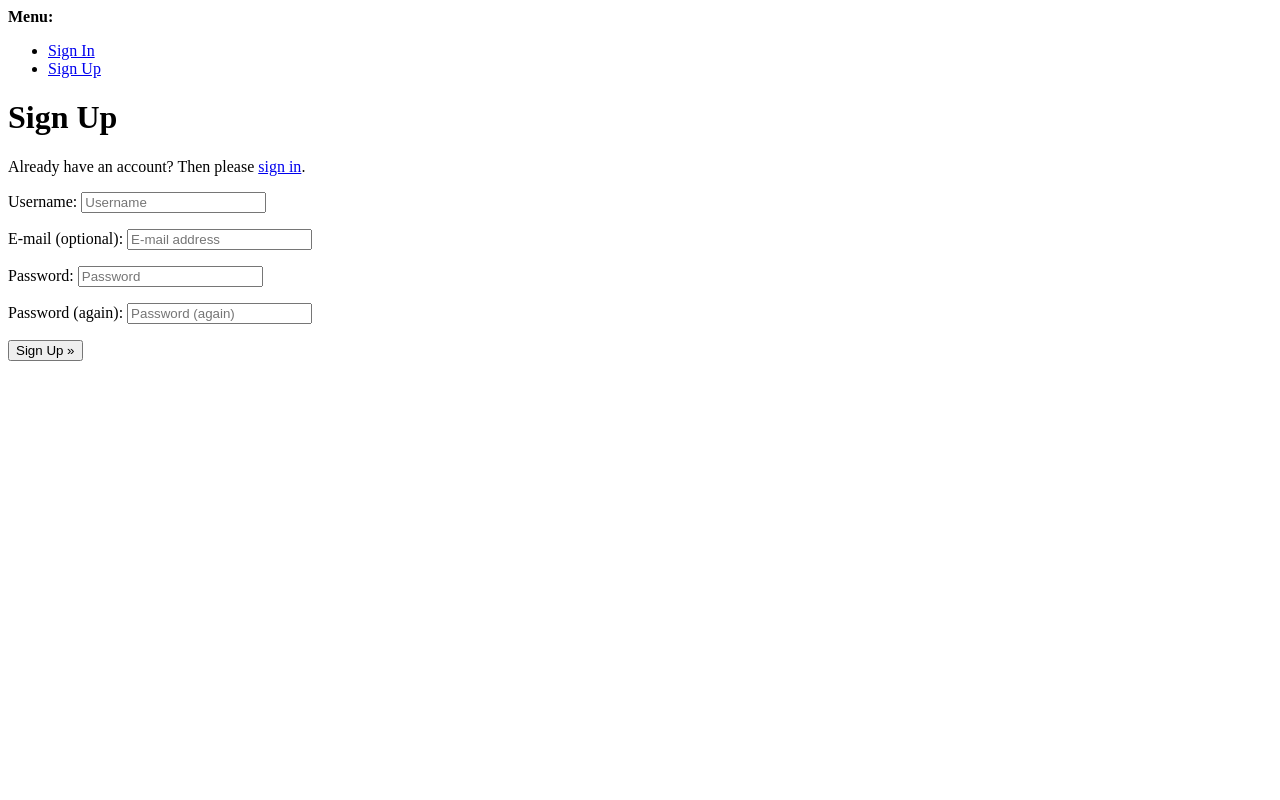
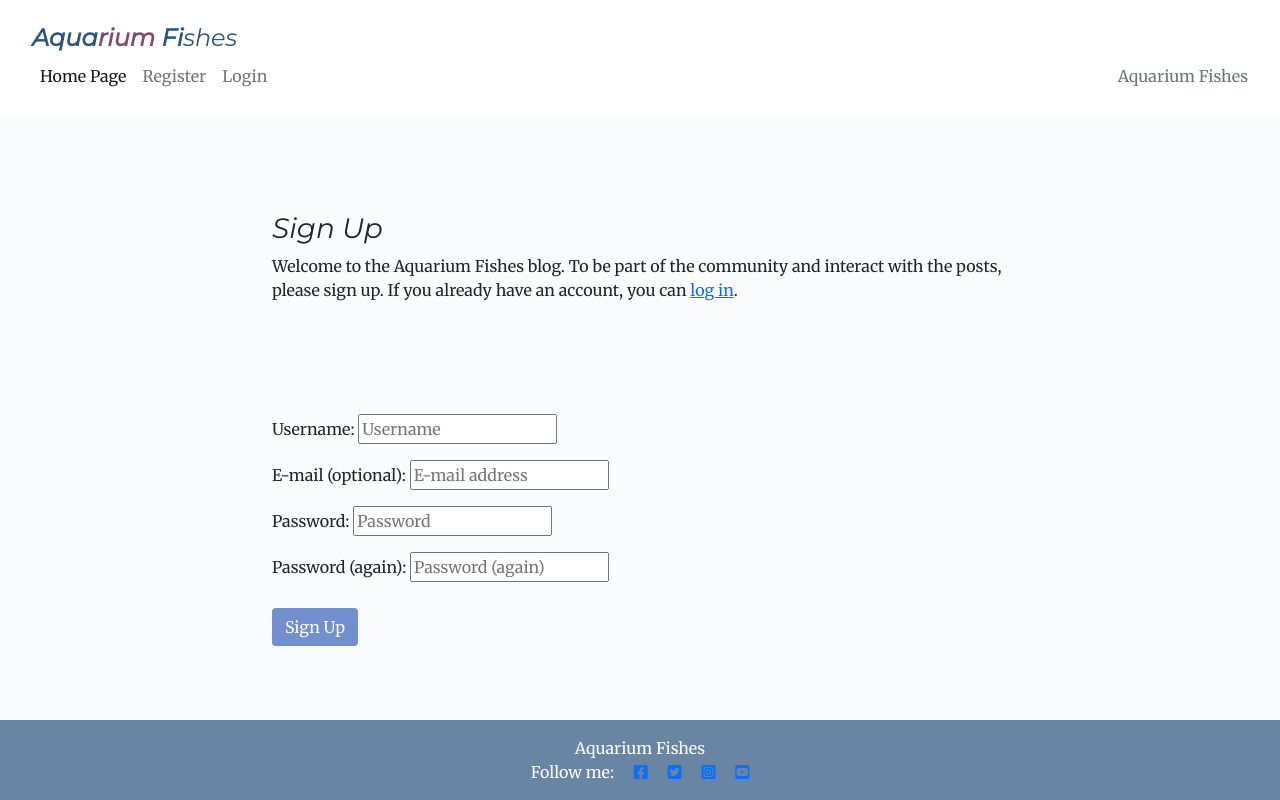
Before and after one commit to FlorinDorneanu/snowboard-in-tirol, a Django app: page /accounts/signup/ in a window 1280 px wide. Run offline with Django 3.2, Linux system fonts and the light colour scheme; some libraries are stand-ins or nearby versions.

Commit message:
Add basic bootstrap style to signup page

```diff
--- a/templates/account/signup.html
+++ b/templates/account/signup.html
@@ -1,21 +1,35 @@
-{% extends "account/base.html" %}
+{% extends "base.html" %}
 
 {% load i18n %}
+{% load account socialaccount %}
 
-{% block head_title %}{% trans "Signup" %}{% endblock %}
+{% block head_title %}{% trans "Sign Up" %}{% endblock %}
 
 {% block content %}
-<h1>{% trans "Sign Up" %}</h1>
 
-<p>{% blocktrans %}Already have an account? Then please <a href="{{ login_url }}">sign in</a>.{% endblocktrans %}</p>
+<div class="container">
+    <div class="row">
+        <div class="col-md-8 mt-3 offset-md-2">
 
-<form class="signup" id="signup_form" method="post" action="{% url 'account_signup' %}">
-  {% csrf_token %}
-  {{ form.as_p }}
-  {% if redirect_field_value %}
-  <input type="hidden" name="{{ redirect_field_name }}" value="{{ redirect_field_value }}" />
-  {% endif %}
-  <button type="submit">{% trans "Sign Up" %} &raquo;</button>
-</form>
+            <h3>{% trans "Sign Up" %}</h3>
+
+            <p>{% blocktrans %}Welcome to the Aquarium Fishes blog. To be part of the community and interact with the
+                posts, please sign up. If you already have an account, you can <a href="{{ login_url }}">log in</a>.
+                {% endblocktrans %}
+            </p>
+
+        </div>
+    </div>
+    <div class="row">
+        <div class="col-md-8 mt-3 offset-md-2">
+
+            <form class="signup" method="POST" action="{% url 'account_signup' %}">
+                {% csrf_token %}
+                {{ form.as_p }}
+                <button class="btn btn-signup" type="submit">{% trans "Sign Up" %}</button>
+            </form>
+        </div>
+    </div>
+</div>
 
 {% endblock %}
```
